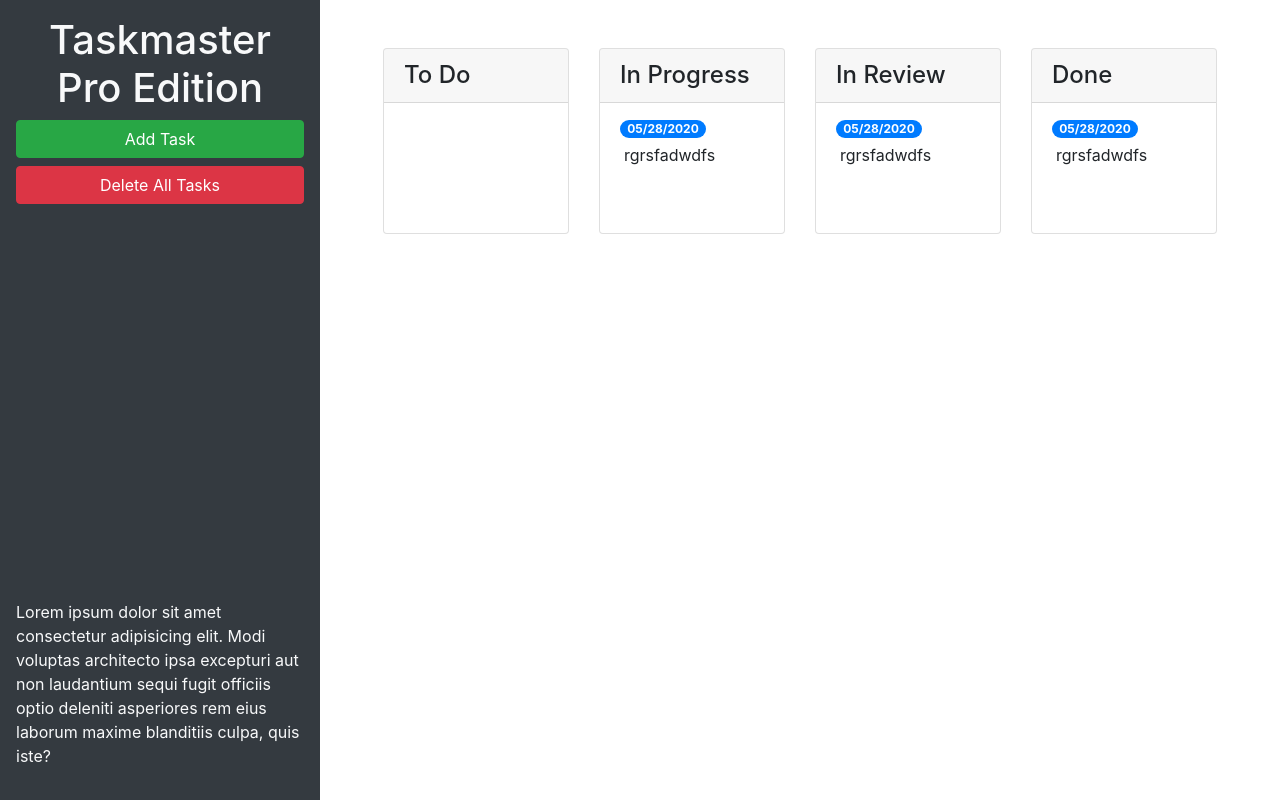
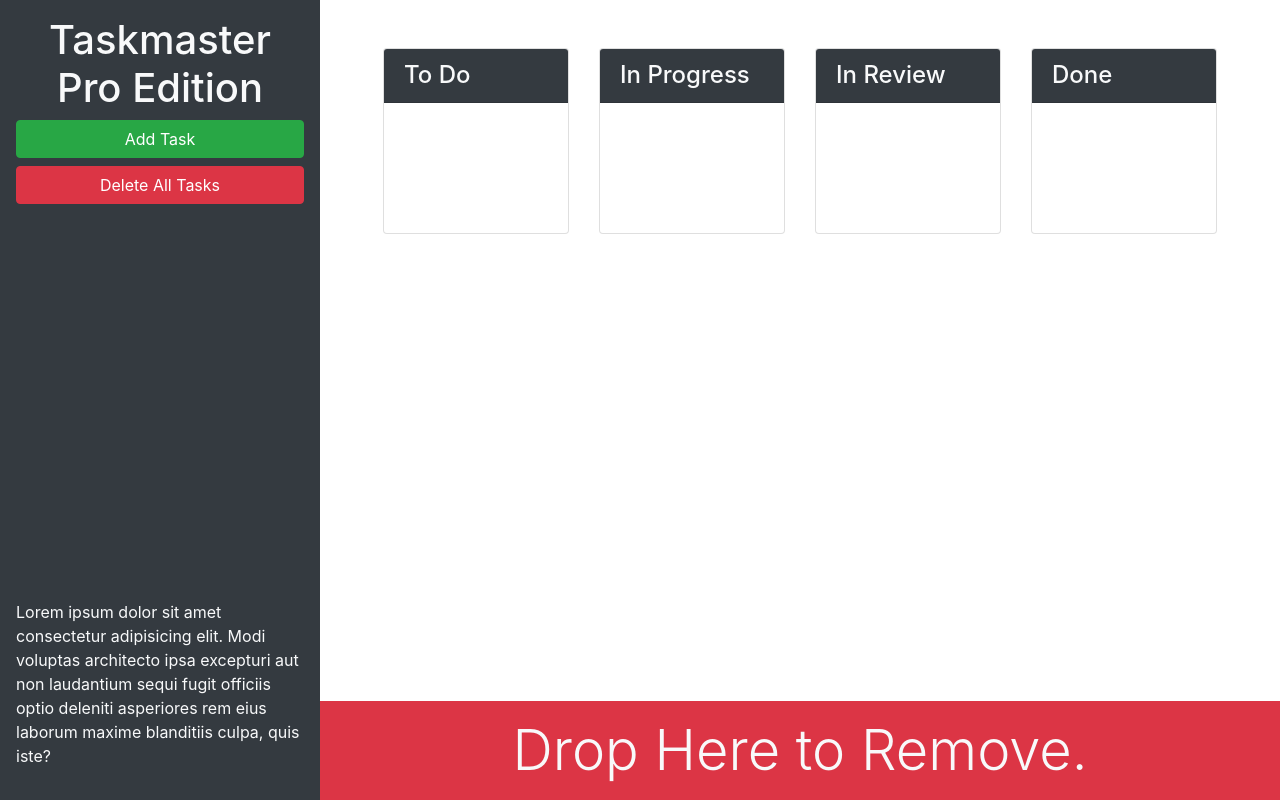
Before and after one commit to JEC6789/taskmaster-pro, a plain HTML site: page index.html in a window 1280 px wide. Drawn offline with nearby package versions, Linux system fonts and the light colour scheme.

Commit message:
add bootstrap components 2/2

```diff
--- a/index.html
+++ b/index.html
@@ -13,56 +13,46 @@
 <body>
 
   <div class="row min-vh-100 no-gutters">
-    <header class="col-12 col-lg-3 bg-dark text-light d-flex flex-column p-4 p-lg-3">
+    <header class="col-12 col-lg-3 bg-dark text-light sticky-top d-flex flex-column p-4 p-lg-3">
       <h1 class="text-center">Taskmaster Pro Edition</h1>
       <button id="create-task" class="btn btn-block btn-success" data-toggle="modal" data-target="#task-form-modal">Add
         Task</button>
       <button id="remove-tasks" class="btn btn-block btn-danger">Delete All Tasks</button>
-      <p class="mt-auto">Lorem ipsum dolor sit amet consectetur adipisicing elit. Modi voluptas architecto ipsa
+      <p class="mt-auto d-none d-lg-block">Lorem ipsum dolor sit amet consectetur adipisicing elit. Modi voluptas architecto ipsa
         excepturi aut non
         laudantium sequi fugit officiis optio deleniti asperiores rem eius laborum maxime blanditiis culpa, quis iste?
       </p>
     </header>
-    <main class="col-12 col-lg-9">
+    <main class="col-12 col-lg-9 d-flex flex-column">
       <div class="m-5 row justify-content-around">
         <div class="col-12 col-md-6 col-xl-3 mb-3">
           <div class="card">
-            <h4 class="card-header">To Do</h4>
+            <h4 class="card-header bg-dark text-light">To Do</h4>
             <ul id="list-toDo" class="list-group list-group-flush"> </ul>
           </div>
         </div>
         <div class="col-12 col-md-6 col-xl-3 mb-3">
           <div class="card">
-            <h4 class="card-header">In Progress</h4>
-            <ul id="list-inProgress" class="list-group list-group-flush">
-              <li class="list-group-item">
-                <span class="badge badge-primary badge-pill">05/28/2020</span>
-                <p class="m-1">rgrsfadwdfs</p>
-              </li>
-            </ul>
+            <h4 class="card-header bg-dark text-light">In Progress</h4>
+            <ul id="list-inProgress" class="list-group list-group-flush"> </ul>
           </div>
         </div>
         <div class="col-12 col-md-6 col-xl-3 mb-3">
           <div class="card">
-            <h4 class="card-header">In Review</h4>
-            <ul id="list-inReview" class="list-group list-group-flush">
-              <li class="list-group-item">
-                <span class="badge badge-primary badge-pill">05/28/2020</span>
-                <p class="m-1">rgrsfadwdfs</p>
-              </li>
-            </ul>
+            <h4 class="card-header bg-dark text-light">In Review</h4>
+            <ul id="list-inReview" class="list-group list-group-flush"> </ul>
           </div>
         </div>
         <div class="col-12 col-md-6 col-xl-3 mb-3">
           <div class="card">
-           <h4 class="card-header">Done</h4>
-           <ul id="list-done" class="list-group list-group-flush">
-             <li class="list-group-item">
-               <span class="badge badge-primary badge-pill">05/28/2020</span>
-               <p class="m-1">rgrsfadwdfs</p>
-             </li>
-           </ul>
+           <h4 class="card-header bg-dark text-light">Done</h4>
+           <ul id="list-done" class="list-group list-group-flush"> </ul>
           </div>
+        </div>
+      </div>
+      <div id="trash" class="mt-auto">
+        <div class="w-100 bg-danger p-3 text-center text-light display-4">
+          Drop Here to Remove.
         </div>
       </div>
     </main>
```
